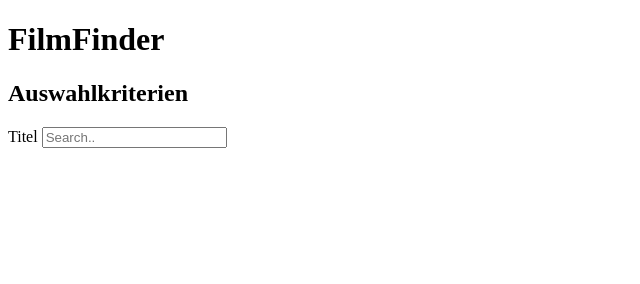
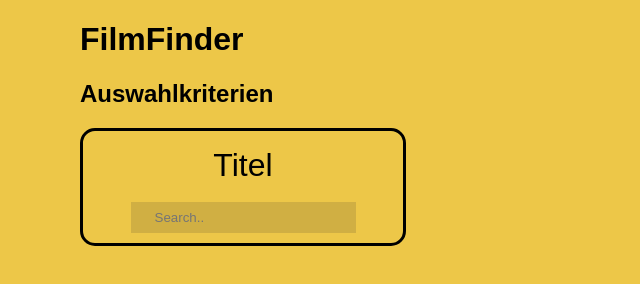
Before and after one commit to Yohann30Elias/m426-project, a plain HTML site: page src/main/resources/static/index.html in a window 1280 px wide. Shown: the whole page, without its empty margins (0-640 px from the left). Drawn offline with Linux system fonts and the light colour scheme.

Commit message:
CSS und Grundgerüst von Website 1

```diff
--- a/src/main/resources/static/css/style.css
+++ b/src/main/resources/static/css/style.css
@@ -0,0 +1,36 @@
+
+body{
+    background-color: #EDC748;
+    font-family: Arial, Helvetica;
+    margin-left: 5rem;
+}
+
+section{
+    padding-top: 1rem;
+    width: 20rem;
+    height: 6rem;
+    border: 3px solid black;
+    justify-content: center;
+    align-items: center;
+    text-align: center;
+    border-radius: 15px;
+}
+
+section label{
+    font-size: 2rem;
+    display: flex;
+    justify-content: center;
+    align-items: center;
+    text-align: center;
+}
+
+input {
+    background-color: rgba(43, 40, 44, 0.15);
+    color: rgba(43, 40, 44, 1);
+    padding: 0.5rem 1.5rem 0.5rem 1.5rem;
+    border: none;
+}
+
+h1{
+    font-weight: bold;
+}
--- a/src/main/resources/static/index.html
+++ b/src/main/resources/static/index.html
@@ -1,15 +1,19 @@
 <!DOCTYPE html>
-<html lang="en">
+
+<html lang="de">
 <head>
     <meta charset="UTF-8">
-    <title>Title</title>
+    <title>FilmFinder</title>
+    <link rel="stylesheet" type="text/css" href="/css/style.css"/>
 </head>
 <body>
     <h1>FilmFinder</h1>
     <h2>Auswahlkriterien</h2>
     <form>
-      <label for="titel">Titel</label>
-      <input type="text" id="titel" name="titel" placeholder="Search..">
+      <section>
+        <label for="titel">Titel</label><br>
+        <input type="text" id="titel" name="titel" placeholder="Search..">
+      </section>
     </form>
 </body>
 </html>
```
Also changed, not shown: 1 other file.
